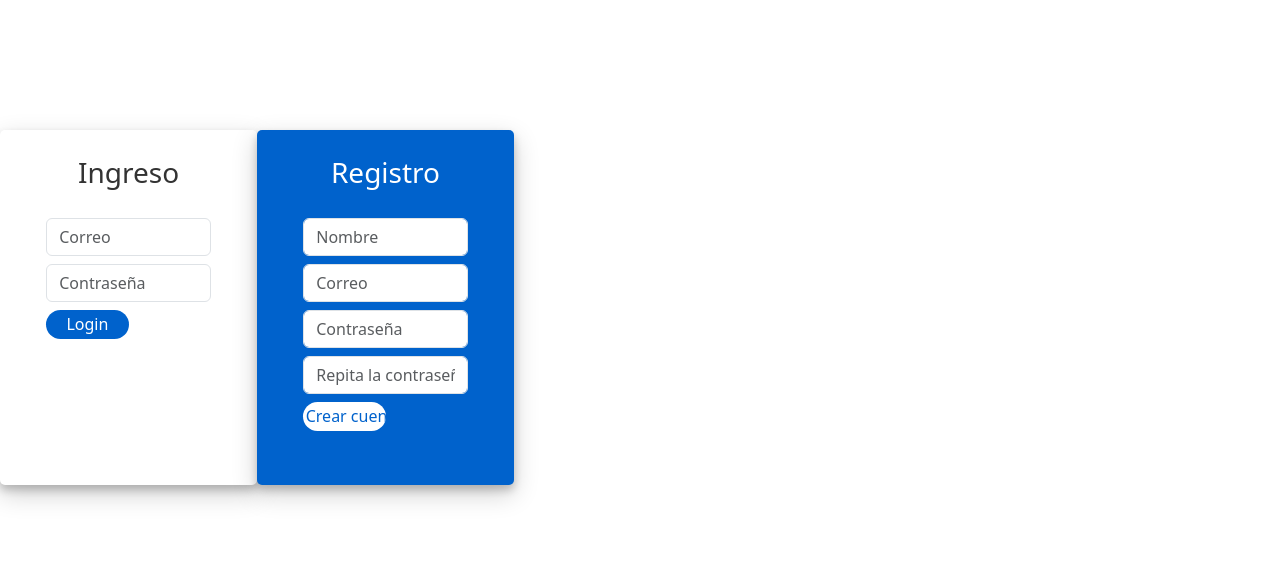
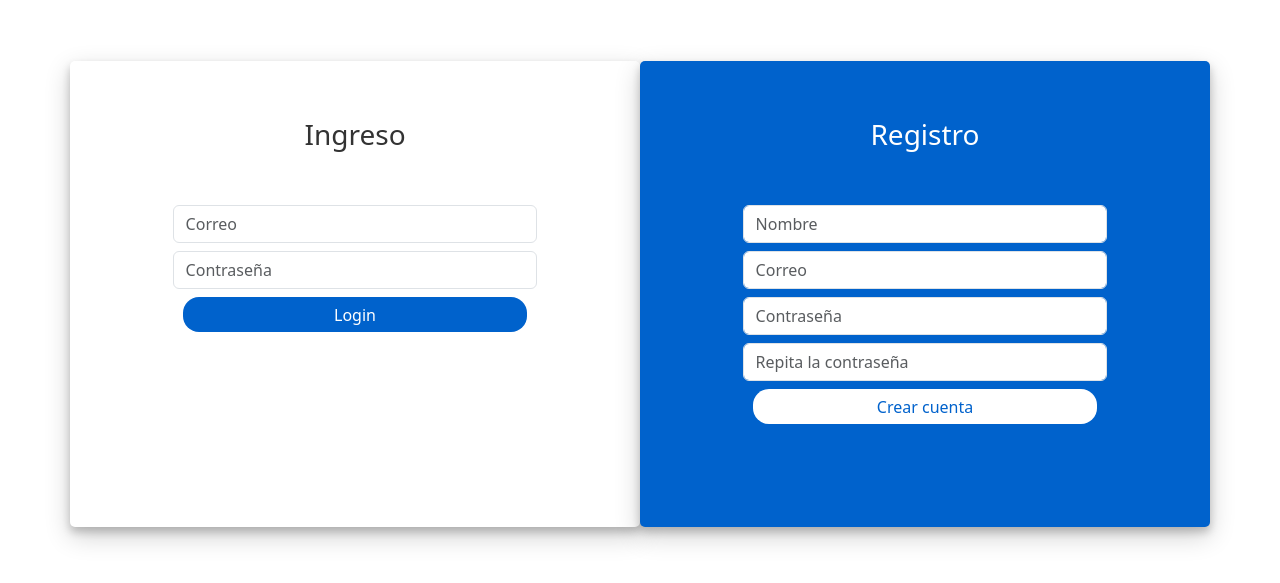
Before and after one commit to CJ-arg/Calendar-App, a React (Vite) app: page /auth in a window 1280 px wide. Shown: the part 131-714 px from the top of the page. Built offline with nearby package versions, Linux system fonts and the light colour scheme.

Commit message:
login page styles

```diff
--- a/src/auth/pages/login.css
+++ b/src/auth/pages/LoginPage.css
@@ -24,11 +24,12 @@
   padding: 10%;
 }
 .btnSubmit {
-  width: 50%;
+  /* width: 50%; */
   border-radius: 1rem;
   padding: 1.5%;
   border: none;
   cursor: pointer;
+  margin: 0px 10px;
 }
 .login-form-1 .btnSubmit {
   color: #fff;
--- a/src/auth/pages/LoginPage.jsx
+++ b/src/auth/pages/LoginPage.jsx
@@ -1,5 +1,5 @@
 import React from 'react'
-import './login.css';
+import './LoginPage.css';
 export const LoginPage = () => {
   return (
     <div className="container login-container">
@@ -21,7 +21,7 @@ export const LoginPage = () => {
                 placeholder="Contraseña"
               />
             </div>
-            <div className="form-group mb-2">
+            <div className="d-grid gap-2">
               <input
                 type="submit"
                 className="btnSubmit"
@@ -64,7 +64,7 @@ export const LoginPage = () => {
               />
             </div>
 
-            <div className="form-group mb-2">
+            <div className="d-grid gap-2">
               <input
                 type="submit"
                 className="btnSubmit"
--- a/src/styles.css
+++ b/src/styles.css
@@ -1,69 +1,60 @@
-:root {
-  font-family: Inter, system-ui, Avenir, Helvetica, Arial, sans-serif;
-  line-height: 1.5;
-  font-weight: 400;
-
-  color-scheme: light dark;
-  color: rgba(255, 255, 255, 0.87);
-  background-color: #242424;
-
-  font-synthesis: none;
-  text-rendering: optimizeLegibility;
-  -webkit-font-smoothing: antialiased;
-  -moz-osx-font-smoothing: grayscale;
-  -webkit-text-size-adjust: 100%;
+/* Modal */
+.ReactModalPortal > div {
+  opacity: 0;
 }
 
-a {
-  font-weight: 500;
-  color: #646cff;
-  text-decoration: inherit;
-}
-a:hover {
-  color: #535bf2;
+.ReactModalPortal .ReactModal__Overlay {
+  align-items: center;
+  display: flex;
+  justify-content: center;
+  transition: opacity 0.2s ease-in-out;
+  z-index: 999;
 }
 
-body {
-  margin: 0;
-  display: flex;
-  place-items: center;
-  min-width: 320px;
-  min-height: 100vh;
+.modal-fondo {
+  background-color: rgba(0, 0, 0, 0.3);
+  bottom: 0;
+  left: 0;
+  right: 0;
+  top: 0;
+  position: fixed;
 }
 
-h1 {
-  font-size: 3.2em;
-  line-height: 1.1;
+.ReactModalPortal .ReactModal__Overlay--after-open {
+  opacity: 1;
 }
 
-button {
-  border-radius: 8px;
-  border: 1px solid transparent;
-  padding: 0.6em 1.2em;
-  font-size: 1em;
-  font-weight: 500;
-  font-family: inherit;
-  background-color: #1a1a1a;
-  cursor: pointer;
-  transition: border-color 0.25s;
-}
-button:hover {
-  border-color: #646cff;
-}
-button:focus,
-button:focus-visible {
-  outline: 4px auto -webkit-focus-ring-color;
+.ReactModalPortal .ReactModal__Overlay--before-close {
+  opacity: 0;
 }
 
-@media (prefers-color-scheme: light) {
-  :root {
-    color: #213547;
-    background-color: #ffffff;
-  }
-  a:hover {
-    color: #747bff;
-  }
-  button {
-    background-color: #f9f9f9;
-  }
+.modal {
+  background: white;
+  border-radius: 5px;
+  color: rgb(51, 51, 51);
+  display: inline;
+  max-height: 620px;
+  max-width: 500px;
+  outline: none;
+  padding: 10px;
 }
+
+/* FABS */
+.fab {
+  border-radius: 100%;
+  bottom: 25px;
+  font-size: 30px;
+  padding: 25px;
+  position: fixed;
+  right: 25px;
+}
+
+.fab-danger {
+  border-radius: 100%;
+  bottom: 25px;
+  font-size: 22px;
+  position: fixed;
+  left: 25px;
+  width: 70px;
+  height: 70px;
+}
```
